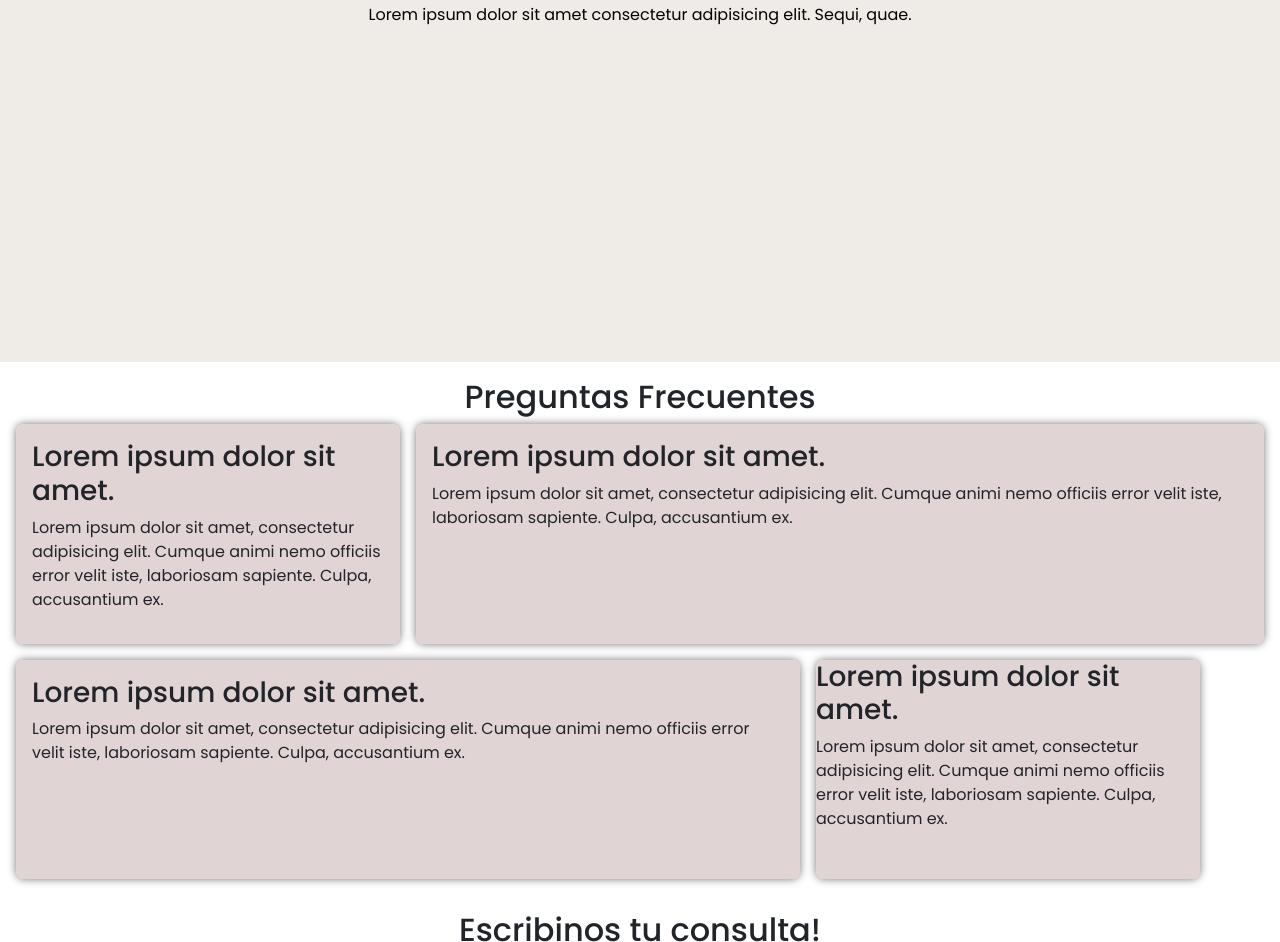
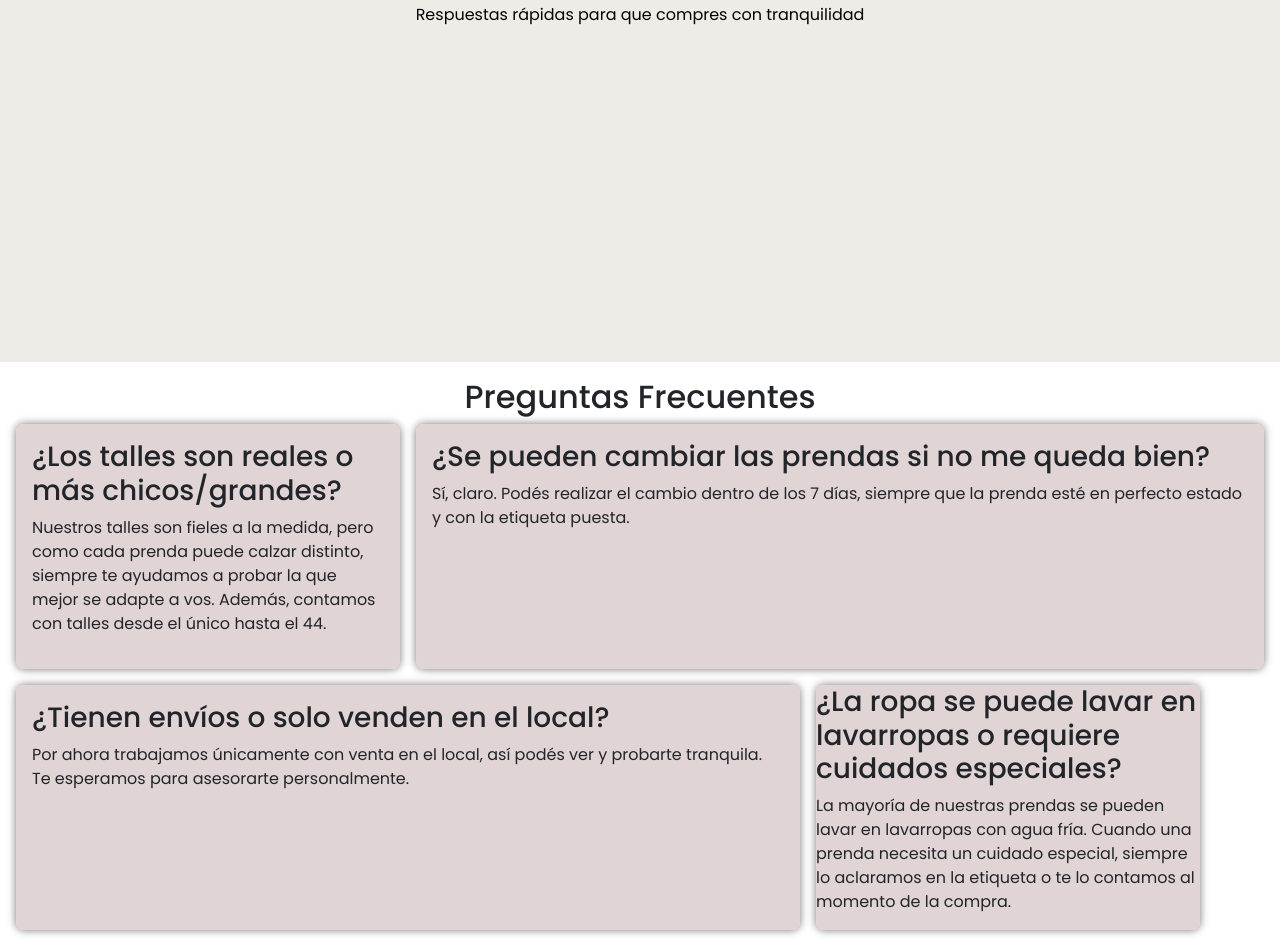
Before and after one commit to voeffrayvalentina-byte/indumentariaImg, a plain HTML site: page pages/preguntas.html in a window 1280 px wide. Shown: the part 398-1340 px from the top of the page. Drawn offline with nearby package versions, Linux system fonts and the light colour scheme.

Commit message:
suplante lorem por texto real

```diff
--- a/pages/preguntas.html
+++ b/pages/preguntas.html
@@ -62,9 +62,9 @@
       <section
         class="header-contenedor-inferior d-flex flex-column justify-content-center align-items-center h-100"
       >
-        <h1 class="texto-negro index-h1 centrar-texto">Lorem ipsum dolor sit amet.</h1>
+        <h1 class="texto-negro index-h1 centrar-texto">Dudas de nuestras clientas</h1>
         <p class="texto-negro centrar-texto">
-          Lorem ipsum dolor sit amet consectetur adipisicing elit. Sequi, quae.
+          Respuestas rápidas para que compres con tranquilidad
         </p>
       </section>
     </header>
@@ -73,20 +73,20 @@
 
         <div class="contenedor-preguntas-grid">
         <section class="contenedo-preguntas-grid_uno">
-            <h3>Lorem ipsum dolor sit amet.</h3>
-            <p>Lorem ipsum dolor sit amet, consectetur adipisicing elit. Cumque animi nemo officiis error velit iste, laboriosam sapiente. Culpa, accusantium ex.</p>
+            <h3>¿Los talles son reales o más chicos/grandes?</h3>
+            <p>Nuestros talles son fieles a la medida, pero como cada prenda puede calzar distinto, siempre te ayudamos a probar la que mejor se adapte a vos. Además, contamos con talles desde el único hasta el 44.</p>
         </section>
          <section class="contenedo-preguntas-grid_dos">
-            <h3>Lorem ipsum dolor sit amet.</h3>
-            <p>Lorem ipsum dolor sit amet, consectetur adipisicing elit. Cumque animi nemo officiis error velit iste, laboriosam sapiente. Culpa, accusantium ex.</p>
+            <h3>¿Se pueden cambiar las prendas si no me queda bien?</h3>
+            <p>Sí, claro. Podés realizar el cambio dentro de los 7 días, siempre que la prenda esté en perfecto estado y con la etiqueta puesta.</p>
         </section>
          <section class="contenedo-preguntas-grid_tres">
-            <h3>Lorem ipsum dolor sit amet.</h3>
-            <p>Lorem ipsum dolor sit amet, consectetur adipisicing elit. Cumque animi nemo officiis error velit iste, laboriosam sapiente. Culpa, accusantium ex.</p>
+            <h3>¿Tienen envíos o solo venden en el local?</h3>
+            <p>Por ahora trabajamos únicamente con venta en el local, así podés ver y probarte tranquila. Te esperamos para asesorarte personalmente.</p>
         </section>
          <section class="contenedo-preguntas-grid_cuatro">
-            <h3>Lorem ipsum dolor sit amet.</h3>
-            <p>Lorem ipsum dolor sit amet, consectetur adipisicing elit. Cumque animi nemo officiis error velit iste, laboriosam sapiente. Culpa, accusantium ex.</p>
+            <h3>¿La ropa se puede lavar en lavarropas o requiere cuidados especiales?</h3>
+            <p>La mayoría de nuestras prendas se pueden lavar en lavarropas con agua fría. Cuando una prenda necesita un cuidado especial, siempre lo aclaramos en la etiqueta o te lo contamos al momento de la compra.</p>
         </section>
 
         </div>
```
